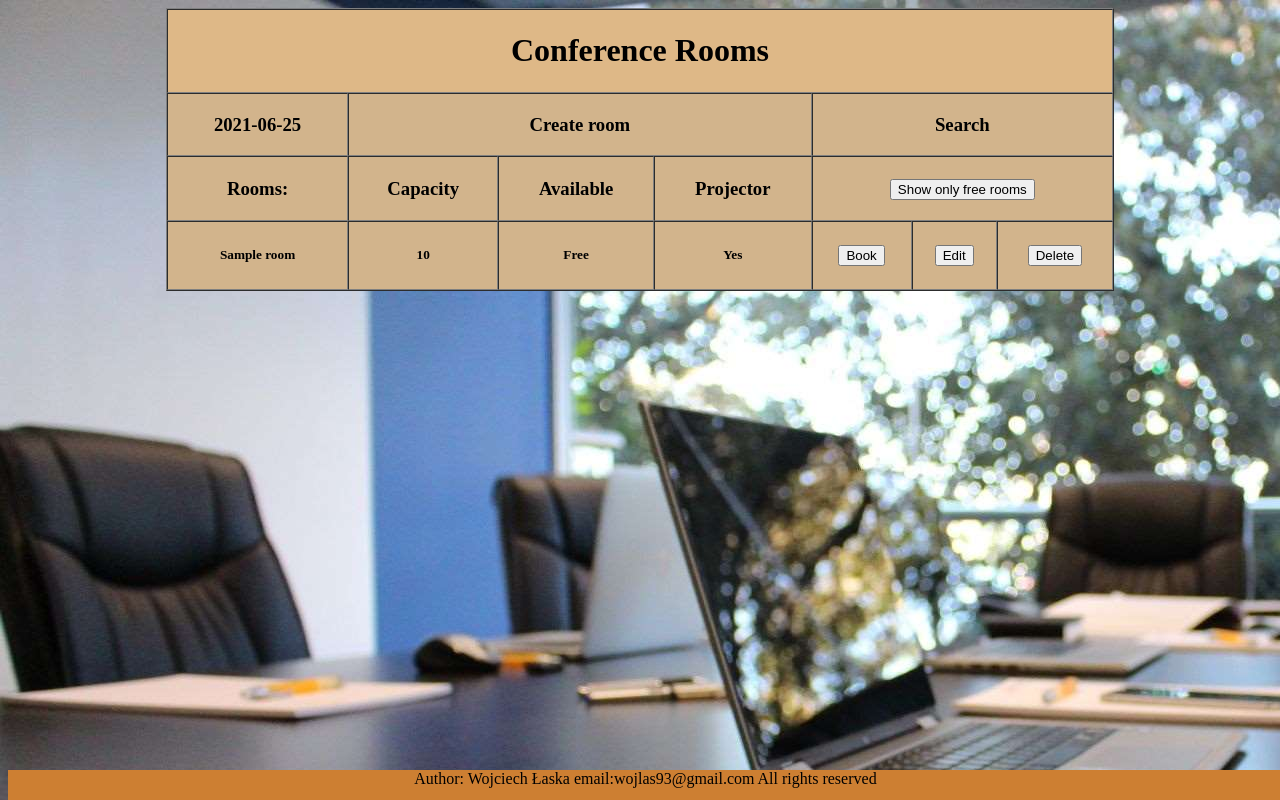
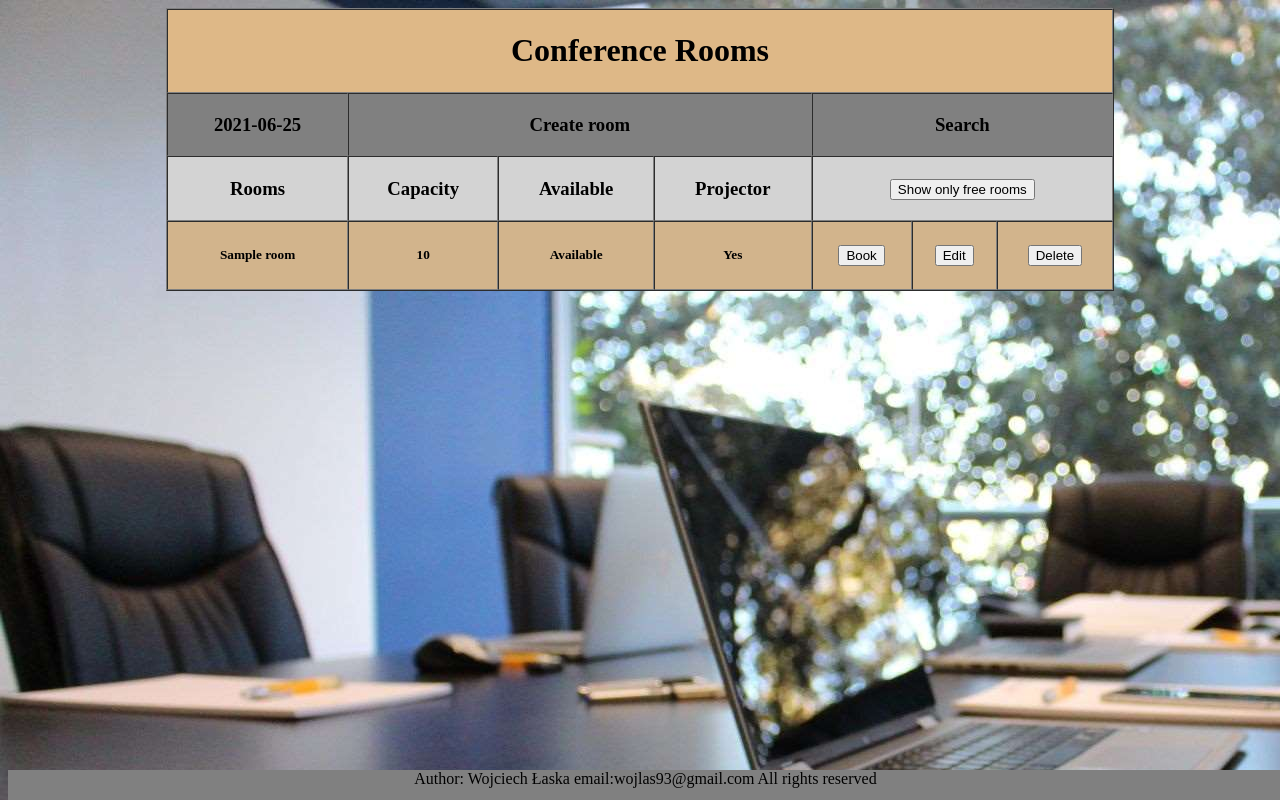
Before and after one commit to wojlas/Conference-rooms, a Django app: page /index in a window 1280 px wide. Run offline with Django 3.2, Linux system fonts and the light colour scheme; tables that the repository leaves empty hold one stand-in row (values such as "Sample post").

Commit message:
Last repairs

```diff
--- a/conference/models.py
+++ b/conference/models.py
@@ -4,7 +4,7 @@ from django.db import models
 class Room(models.Model):
     name = models.CharField(max_length=255, unique=True)
     capacity = models.IntegerField()
-    projector = models.BooleanField()
+    projector = models.BooleanField(default=True)
 
 class Book(models.Model):
     date = models.DateTimeField(null=True)
--- a/conference/templates/conference/index-post.html
+++ b/conference/templates/conference/index-post.html
@@ -16,7 +16,7 @@
 		bottom:0;
 		width:99.6%;
 		height:30px;		/* Wysokość nagłówka */
-		background:#CD7F32;
+		background:#808080;
         text-align: center;
 	}
     </style>
@@ -30,12 +30,12 @@
     <thead><td bgcolor="#deb887" colspan="7">
             <h1 align="center">Conference Rooms</h1>
     </td> </thead>
-    <tr bgcolor="#d2b48c">
+    <tr bgcolor="gray">
         <td align="center" colspan="1"><h3> {{ date }} </h3></td>
         <td align="center" colspan="3"><h3><a href="{% url 'new_room' %}" style="text-decoration:none">Create room</a></h3></td>
         <td align="center" colspan="3"><h3><a href="{% url 'search' %}" style="text-decoration:none">Search</a></h3></td>
     </tr>
-    <tr bgcolor="#d2b48c">
+    <tr bgcolor="#d3d3d3">
 
             {%  csrf_token %}
             <td align="center"><h3> Rooms: </h3></td>
--- a/conference/templates/conference/index.html
+++ b/conference/templates/conference/index.html
@@ -17,7 +17,7 @@
 		bottom:0;
 		width:99.6%;
 		height:30px;		/* Wysokość nagłówka */
-		background:#CD7F32;
+		background:#808080;
         text-align: center;
 	}
     </style>
@@ -31,14 +31,14 @@
     <thead><td bgcolor="#deb887" colspan="7">
             <h1 align="center">Conference Rooms</h1>
     </td> </thead>
-    <tr bgcolor="#d2b48c">
+    <tr bgcolor="gray">
         <td align="center" colspan="1"><h3> {{ date }} </h3></td>
         <td align="center" colspan="3"><h3><a href="{% url 'new_room' %}" style="text-decoration:none">Create room</a></h3></td>
         <td align="center" colspan="3"><h3><a href="{% url 'search' %}" style="text-decoration:none">Search</a></h3></td>
     </tr>
-    <tr bgcolor="#d2b48c">
+    <tr bgcolor="#d3d3d3">
             {%  csrf_token %}
-            <td align="center"><h3> Rooms: </h3></td>
+            <td align="center"><h3> Rooms </h3></td>
         <td align="center" colspan="1" ><h3>Capacity</h3></td>
         <td align="center" colspan="1" ><h3>Available</h3></td>
         <td align="center" colspan="1" ><h3>Projector</h3></td>
@@ -50,9 +50,9 @@
         <td align="center"><h5><a href="{% url 'details' room.id %}" style="text-decoration:none"> {{ room.name }} </a></h5></td>
         <td align="center"><h5>{{ room.capacity }}</h5></td>
         {% if room.id in all_dates %}
-        <td align="center"><h5> Busy </h5></td>
+        <td align="center"><h5> Not Available </h5></td>
         {% else %}
-        <td align="center"><h5> Free </h5></td>
+        <td align="center"><h5> Available </h5></td>
         {% endif %}
         {% if room.projector == True %}
         <td align="center"><h5>Yes</h5></td>
--- a/conference/templates/conference/modify-room.html
+++ b/conference/templates/conference/modify-room.html
@@ -7,7 +7,7 @@
 		bottom:0;
 		width:99.6%;
 		height:30px;		/* Wysokość nagłówka */
-		background:#CD7F32;
+		background:#808080;
         text-align: center;
 	}
     </style>
--- a/conference/templates/conference/new-room.html
+++ b/conference/templates/conference/new-room.html
@@ -7,7 +7,7 @@
 		bottom:0;
 		width:99.6%;
 		height:30px;		/* Wysokość nagłówka */
-		background:#CD7F32;
+		background:#808080;
         text-align: center;
 	}
     </style>
@@ -23,10 +23,6 @@
         <h1 align="center">Conference Rooms - create</h1>
     </td>
     </thead>
-    <tr bgcolor="#d2b48c">
-        <td align="center"><h3>List of rooms</h3></td>
-        <td align="center"><h3>Create room</h3></td>
-    </tr>
     <form action=" " method="post">
         {%  csrf_token %}
         <tr bgcolor="#d2b48c">
--- a/conference/templates/conference/reserve-room.html
+++ b/conference/templates/conference/reserve-room.html
@@ -7,7 +7,7 @@
 		bottom:0;
 		width:99.6%;
 		height:30px;		/* Wysokość nagłówka */
-		background:#CD7F32;
+		background:#808080;
         text-align: center;
 	}
     </style>
@@ -23,10 +23,6 @@
             <h1 align="center">Book room {{ room.name }}</h1>
         {% endfor %}
     </td> </thead>
-    <tr bgcolor="#d2b48c">
-        <td align="center"><h3>List of rooms</h3></td>
-        <td align="center"><h3>Create room</h3></td>
-    </tr>
     <form action=" " method="post">
         {% csrf_token %}
     <tr bgcolor="#d2b48c">
--- a/conference/templates/conference/search-get.html
+++ b/conference/templates/conference/search-get.html
@@ -10,7 +10,7 @@
 		bottom:0;
 		width:99.6%;
 		height:30px;		/* Wysokość nagłówka */
-		background:#CD7F32;
+		background:#808080;
         text-align: center;
 	}
     </style>
@@ -24,7 +24,7 @@
     <thead><td bgcolor="#deb887" colspan="2">
             <h1 align="center">Conference Rooms</h1>
     </td> </thead>
-    <tr bgcolor="#d2b48c">
+    <tr bgcolor="#d3d3d3">
         <td align="center" colspan="2"><h3>Search free rooms</h3></td>
     </tr>
     <form action=" " method="post">
--- a/conference/views.py
+++ b/conference/views.py
@@ -48,25 +48,26 @@ class NewRoom(View):
         projector_yes = request.POST.get('projector_yes')
         projector_no = request.POST.get('projector_no')
 
+        if not name or not capacity:
+            message = 'Some field is empty'
+            return render(request, 'conference/error-page.html', context={'error_code': message, 'url':'/room/new'})
+        for room in Room.objects.all():
+            if name in room.name:
+                message = f'Room {name} already exist'
+                return render(request, 'conference/error-page.html', context={'error_code': message, 'url':'/room/new'})
+        if int(capacity) < 0:
+            message = 'Capacity must be bigger than 0'
+            return render(request, 'conference/error-page.html', context={'error_code': message, 'url':'/room/new'})
         if projector_yes:
-            choice = True
+            Room.objects.create(name=name, capacity=capacity, projector=True)
         elif projector_no:
-            choice = False
+            Room.objects.create(name=name, capacity=capacity, projector=False)
         else:
             message = 'Some field is empty'
-            return render(request, 'conference/error-page.html', context={'error_code': message})
-        if not name or not capacity or not choice:
-            message = 'Some field is empty'
-            return render(request, 'conference/error-page.html', context={'error_code': message})
-        if name in Room.objects.all():
-            message = f'Name {name} already exist'
-            return render(request, 'conference/error-page.html', context={'error_code': message})
-        if int(capacity) < 0:
-            message = 'Capacity must be bigger than 0'
-            return render(request, 'conference/error-page.html', context={'error_code': message})
+            return render(request, 'conference/error-page.html', context={'error_code': message, 'url':'/room/new'})
 
-        Room.objects.create(name=name, capacity=capacity, projector=choice)
         return HttpResponseRedirect(reverse('rooms'))
+
 
 
 class DeleteRoom(View):
```
Also changed, not shown: conference/templates/conference/error-page.html (+3 -4 lines), conference/templates/conference/room_details.html (+8 -4 lines), conference/templates/conference/search-post.html (+8 -3 lines), conference/migrations/0006_alter_room_projector.py (added).
